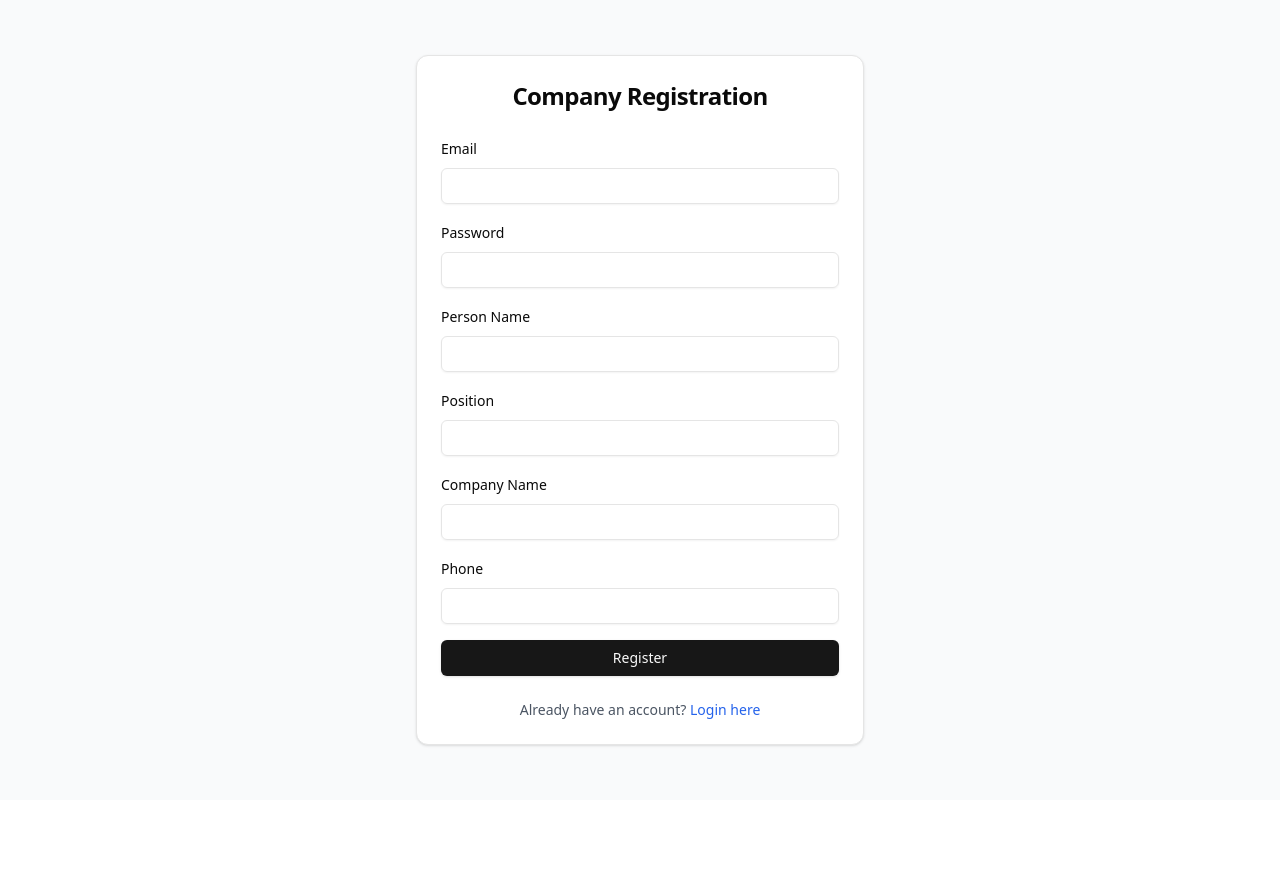
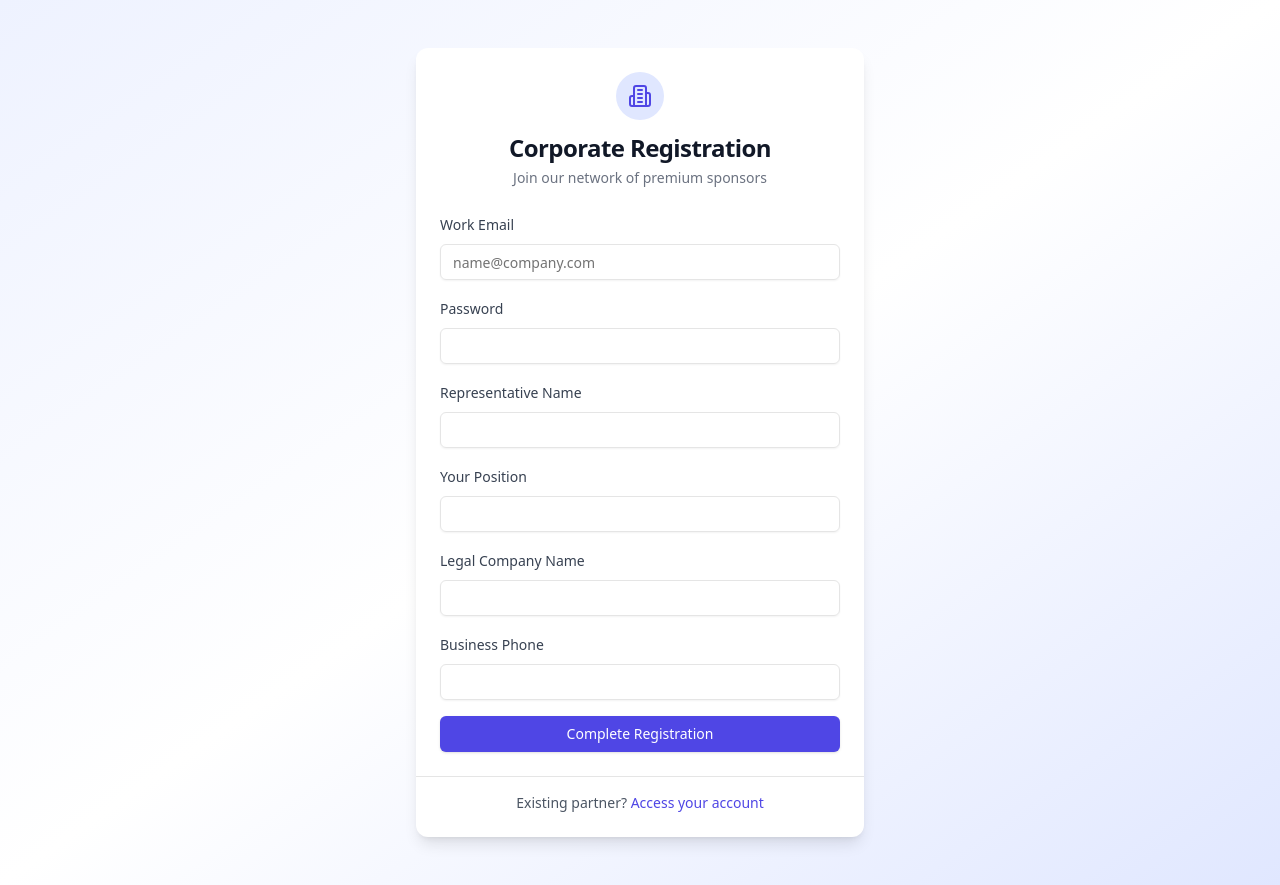
Before and after one commit to aarushroyy/sponsync, a Next.js app: page /auth/company/register in a window 1280 px wide. Before the commit the page ends 800 px from the top, so only its background shows below. Built offline with nearby package versions, Linux system fonts and the light colour scheme.

Commit message:
feat: company ui

```diff
--- a/src/app/auth/company/login/page.tsx
+++ b/src/app/auth/company/login/page.tsx
@@ -5,11 +5,11 @@ import { useMutation } from "@tanstack/react-query";
 import { useRouter } from "next/navigation";
 import { Alert, AlertDescription } from "@/components/ui/alert";
 import { Button } from "@/components/ui/button";
-import { Card, CardHeader, CardTitle, CardContent, CardFooter } from "@/components/ui/card";
+import { Card, CardHeader, CardTitle, CardContent, CardFooter, CardDescription } from "@/components/ui/card";
+import { Loader2, Briefcase } from "lucide-react";
 import { Input } from "@/components/ui/input";
 import { Label } from "@/components/ui/label";
 import Link from "next/link";
-import { Loader2 } from "lucide-react";
 import { LoginData } from "@/app/types/companyAuth";
 import { validateEmail, validatePassword } from "@/app/lib/authValidation";
 
@@ -56,73 +56,161 @@ export default function CompanyLoginPage() {
     }
   };
 
+//   return (
+//     <div className="min-h-screen flex items-center justify-center bg-gray-50 py-12 px-4 sm:px-6 lg:px-8">
+//       <Card className="w-full max-w-md">
+//         <CardHeader>
+//           <CardTitle className="text-2xl font-bold text-center">Company Login</CardTitle>
+//         </CardHeader>
+//         <CardContent>
+//           <form onSubmit={handleSubmit} className="space-y-4">
+//             <div className="space-y-2">
+//               <Label htmlFor="email">Email</Label>
+//               <Input
+//                 id="email"
+//                 name="email"
+//                 type="email"
+//                 value={loginData.email}
+//                 onChange={(e) => setLoginData(prev => ({ ...prev, email: e.target.value }))}
+//                 className={errors.email ? "border-red-500" : ""}
+//               />
+//               {errors.email && (
+//                 <p className="text-sm text-red-500">{errors.email}</p>
+//               )}
+//             </div>
+
+//             <div className="space-y-2">
+//               <Label htmlFor="password">Password</Label>
+//               <Input
+//                 id="password"
+//                 name="password"
+//                 type="password"
+//                 value={loginData.password}
+//                 onChange={(e) => setLoginData(prev => ({ ...prev, password: e.target.value }))}
+//                 className={errors.password ? "border-red-500" : ""}
+//               />
+//               {errors.password && (
+//                 <p className="text-sm text-red-500">{errors.password}</p>
+//               )}
+//             </div>
+
+//             <Button
+//               type="submit"
+//               className="w-full"
+//               disabled={mutation.status === "pending"}
+//             >
+//               {mutation.status === "pending" ? (
+//                 <>
+//                   <Loader2 className="mr-2 h-4 w-4 animate-spin" />
+//                   Logging in...
+//                 </>
+//               ) : (
+//                 "Login"
+//               )}
+//             </Button>
+//           </form>
+
+//           {mutation.status === "error" && (
+//             <Alert variant="destructive" className="mt-4">
+//               <AlertDescription>
+//                 {mutation.error?.message || "An error occurred"}
+//               </AlertDescription>
+//             </Alert>
+//           )}
+//         </CardContent>
+//         <CardFooter className="justify-center">
+//           <p className="text-sm text-gray-600">
+//             Dont have an account?{" "}
+//             <Link href="/auth/company/register" className="text-blue-600 hover:underline">
+//               Register here
+//             </Link>
+//           </p>
+//         </CardFooter>
+//       </Card>
+//     </div>
+//   );
+// }
+
 return (
-    <div className="min-h-screen flex items-center justify-center bg-gray-50 py-12 px-4 sm:px-6 lg:px-8">
-      <Card className="w-full max-w-md">
-        <CardHeader>
-          <CardTitle className="text-2xl font-bold text-center">Company Login</CardTitle>
+  <div className="min-h-screen flex items-center justify-center bg-gradient-to-br from-indigo-50 via-white to-indigo-100 py-12 px-4 sm:px-6 lg:px-8">
+    <Card className="w-full max-w-md shadow-lg border-0">
+      <CardHeader className="space-y-1">
+        <div className="w-full flex justify-center">
+          <div className="h-12 w-12 rounded-full bg-indigo-100 flex items-center justify-center mb-2">
+            <Briefcase className="h-6 w-6 text-indigo-600" />
+          </div>
+        </div>
+        <CardTitle className="text-2xl font-bold text-center text-gray-900">
+          Company Portal Login
+        </CardTitle>
+        <CardDescription className="text-center text-gray-500">
+          Access your corporate sponsorship dashboard
+        </CardDescription>
       </CardHeader>
       <CardContent>
         <form onSubmit={handleSubmit} className="space-y-4">
           <div className="space-y-2">
-              <Label htmlFor="email">Email</Label>
+            <Label htmlFor="email" className="text-gray-700">Work Email</Label>
             <Input
               id="email"
-                name="email"
               type="email"
               value={loginData.email}
               onChange={(e) => setLoginData(prev => ({ ...prev, email: e.target.value }))}
-                className={errors.email ? "border-red-500" : ""}
+              className={`focus-visible:ring-indigo-500 ${errors.email ? "border-red-500" : ""}`}
+              placeholder="name@company.com"
             />
-              {errors.email && (
-                <p className="text-sm text-red-500">{errors.email}</p>
-              )}
+            {errors.email && <p className="text-sm text-red-500 mt-1">{errors.email}</p>}
           </div>
 
           <div className="space-y-2">
-              <Label htmlFor="password">Password</Label>
+            <div className="flex items-center justify-between">
+              <Label htmlFor="password" className="text-gray-700">Password</Label>
+              <Link
+                href="/auth/forgot-password"
+                className="text-sm text-indigo-600 hover:text-indigo-700 hover:underline"
+              >
+                Forgot password?
+              </Link>
+            </div>
             <Input
               id="password"
-                name="password"
               type="password"
               value={loginData.password}
               onChange={(e) => setLoginData(prev => ({ ...prev, password: e.target.value }))}
-                className={errors.password ? "border-red-500" : ""}
+              className={`focus-visible:ring-indigo-500 ${errors.password ? "border-red-500" : ""}`}
+              placeholder="••••••••"
             />
-              {errors.password && (
-                <p className="text-sm text-red-500">{errors.password}</p>
-              )}
+            {errors.password && <p className="text-sm text-red-500 mt-1">{errors.password}</p>}
           </div>
 
           <Button
             type="submit"
-              className="w-full"
-              disabled={mutation.status === "pending"}
+            className="w-full bg-indigo-600 hover:bg-indigo-700 text-white font-medium py-2 px-4 rounded-md transition-colors"
+            disabled={mutation.isPending}
           >
-              {mutation.status === "pending" ? (
+            {mutation.isPending ? (
               <>
                 <Loader2 className="mr-2 h-4 w-4 animate-spin" />
-                  Logging in...
+                Securing Access...
               </>
-              ) : (
-                "Login"
-              )}
+            ) : "Enter Dashboard"}
           </Button>
         </form>
 
-          {mutation.status === "error" && (
+        {mutation.isError && (
           <Alert variant="destructive" className="mt-4">
-              <AlertDescription>
-                {mutation.error?.message || "An error occurred"}
-              </AlertDescription>
+            <AlertDescription>{mutation.error.message}</AlertDescription>
           </Alert>
         )}
       </CardContent>
-        <CardFooter className="justify-center">
+      <CardFooter className="justify-center border-t pt-4">
         <p className="text-sm text-gray-600">
-            Dont have an account?{" "}
-            <Link href="/auth/company/register" className="text-blue-600 hover:underline">
-              Register here
+          New to the platform?{" "}
+          <Link
+            href="/auth/company/register"
+            className="font-medium text-indigo-600 hover:text-indigo-700 hover:underline"
+          >
+            Create corporate account
           </Link>
         </p>
       </CardFooter>
--- a/src/app/auth/company/register/page.tsx
+++ b/src/app/auth/company/register/page.tsx
@@ -5,11 +5,11 @@ import { useMutation } from "@tanstack/react-query";
 import { useRouter } from "next/navigation";
 import { Alert, AlertDescription } from "@/components/ui/alert";
 import { Button } from "@/components/ui/button";
-import { Card, CardHeader, CardTitle, CardContent, CardFooter } from "@/components/ui/card";
+import { Card, CardHeader, CardTitle, CardContent, CardFooter, CardDescription } from "@/components/ui/card";
 import { Input } from "@/components/ui/input";
 import { Label } from "@/components/ui/label";
 import Link from "next/link";
-import { Loader2 } from "lucide-react";
+import { Loader2, Building2 } from "lucide-react";
 import { RegisterData } from "@/app/types/companyAuth";
 import { validateEmail, validatePassword, validateRequired } from "@/app/lib/authValidation";
 
@@ -69,69 +69,147 @@ export default function CompanyRegisterPage() {
     }
   };
 
-  const formFields = [
-    { name: 'email', label: 'Email', type: 'email' },
-    { name: 'password', label: 'Password', type: 'password' },
-    { name: 'personName', label: 'Person Name', type: 'text' },
-    { name: 'position', label: 'Position', type: 'text' },
-    { name: 'companyName', label: 'Company Name', type: 'text' },
-    { name: 'phone', label: 'Phone', type: 'tel' },
-  ];
+  // const formFields = [
+  //   { name: 'email', label: 'Email', type: 'email' },
+  //   { name: 'password', label: 'Password', type: 'password' },
+  //   { name: 'personName', label: 'Person Name', type: 'text' },
+  //   { name: 'position', label: 'Position', type: 'text' },
+  //   { name: 'companyName', label: 'Company Name', type: 'text' },
+  //   { name: 'phone', label: 'Phone', type: 'tel' },
+  // ];
+
+//   return (
+//     <div className="min-h-screen flex items-center justify-center bg-gray-50 py-12 px-4 sm:px-6 lg:px-8">
+//       <Card className="w-full max-w-md">
+//         <CardHeader>
+//           <CardTitle className="text-2xl font-bold text-center">Company Registration</CardTitle>
+//         </CardHeader>
+//         <CardContent>
+//           <form onSubmit={handleSubmit} className="space-y-4">
+//             {formFields.map((field) => (
+//               <div key={field.name} className="space-y-2">
+//                 <Label htmlFor={field.name}>{field.label}</Label>
+//                 <Input
+//                   id={field.name}
+//                   name={field.name}
+//                   type={field.type}
+//                   value={formData[field.name as keyof RegisterData]}
+//                   onChange={(e) => setFormData(prev => ({ ...prev, [field.name]: e.target.value }))}
+//                   className={errors[field.name as keyof RegisterData] ? "border-red-500" : ""}
+//                 />
+//                 {errors[field.name as keyof RegisterData] && (
+//                   <p className="text-sm text-red-500">{errors[field.name as keyof RegisterData]}</p>
+//                 )}
+//               </div>
+//             ))}
+
+//             <Button
+//               type="submit"
+//               className="w-full"
+//               disabled={mutation.status === "pending"}
+//             >
+//               {mutation.status === "pending" ? (
+//                 <>
+//                   <Loader2 className="mr-2 h-4 w-4 animate-spin" />
+//                   Registering...
+//                 </>
+//               ) : (
+//                 "Register"
+//               )}
+//             </Button>
+//           </form>
+
+//           {mutation.status === "error" && (
+//             <Alert variant="destructive" className="mt-4">
+//               <AlertDescription>
+//                 {mutation.error?.message || "An error occurred"}
+//               </AlertDescription>
+//             </Alert>
+//           )}
+//         </CardContent>
+//         <CardFooter className="justify-center">
+//           <p className="text-sm text-gray-600">
+//             Already have an account?{" "}
+//             <Link href="/auth/company/login" className="text-blue-600 hover:underline">
+//               Login here
+//             </Link>
+//           </p>
+//         </CardFooter>
+//       </Card>
+//     </div>
+//   );
+// }
 
 return (
-    <div className="min-h-screen flex items-center justify-center bg-gray-50 py-12 px-4 sm:px-6 lg:px-8">
-      <Card className="w-full max-w-md">
-        <CardHeader>
-          <CardTitle className="text-2xl font-bold text-center">Company Registration</CardTitle>
+  <div className="min-h-screen flex items-center justify-center bg-gradient-to-br from-indigo-50 via-white to-indigo-100 py-12 px-4 sm:px-6 lg:px-8">
+    <Card className="w-full max-w-md shadow-lg border-0">
+      <CardHeader className="space-y-1">
+        <div className="w-full flex justify-center">
+          <div className="h-12 w-12 rounded-full bg-indigo-100 flex items-center justify-center mb-2">
+            <Building2 className="h-6 w-6 text-indigo-600" />
+          </div>
+        </div>
+        <CardTitle className="text-2xl font-bold text-center text-gray-900">
+          Corporate Registration
+        </CardTitle>
+        <CardDescription className="text-center text-gray-500">
+          Join our network of premium sponsors
+        </CardDescription>
       </CardHeader>
       <CardContent>
         <form onSubmit={handleSubmit} className="space-y-4">
-            {formFields.map((field) => (
-              <div key={field.name} className="space-y-2">
-                <Label htmlFor={field.name}>{field.label}</Label>
+          {[
+            { id: 'email', label: 'Work Email', type: 'email', placeholder: 'name@company.com' },
+            { id: 'password', label: 'Password', type: 'password' },
+            { id: 'personName', label: 'Representative Name', type: 'text' },
+            { id: 'position', label: 'Your Position', type: 'text' },
+            { id: 'companyName', label: 'Legal Company Name', type: 'text' },
+            { id: 'phone', label: 'Business Phone', type: 'tel' },
+          ].map((field) => (
+            <div key={field.id} className="space-y-2">
+              <Label htmlFor={field.id} className="text-gray-700">{field.label}</Label>
               <Input
-                  id={field.name}
-                  name={field.name}
+                id={field.id}
                 type={field.type}
-                  value={formData[field.name as keyof RegisterData]}
-                  onChange={(e) => setFormData(prev => ({ ...prev, [field.name]: e.target.value }))}
-                  className={errors[field.name as keyof RegisterData] ? "border-red-500" : ""}
+                value={formData[field.id as keyof RegisterData]}
+                onChange={(e) => setFormData(prev => ({ ...prev, [field.id]: e.target.value }))}
+                className={`focus-visible:ring-indigo-500 ${errors[field.id as keyof RegisterData] ? "border-red-500" : ""}`}
+                placeholder={field.placeholder}
               />
-                {errors[field.name as keyof RegisterData] && (
-                  <p className="text-sm text-red-500">{errors[field.name as keyof RegisterData]}</p>
+              {errors[field.id as keyof RegisterData] && (
+                <p className="text-sm text-red-500 mt-1">{errors[field.id as keyof RegisterData]}</p>
               )}
             </div>
           ))}
 
           <Button
             type="submit"
-              className="w-full"
-              disabled={mutation.status === "pending"}
+            className="w-full bg-indigo-600 hover:bg-indigo-700 text-white font-medium py-2 px-4 rounded-md transition-colors"
+            disabled={mutation.isPending}
           >
-              {mutation.status === "pending" ? (
+            {mutation.isPending ? (
               <>
                 <Loader2 className="mr-2 h-4 w-4 animate-spin" />
-                  Registering...
+                Establishing Partnership...
               </>
-              ) : (
-                "Register"
-              )}
+            ) : "Complete Registration"}
           </Button>
         </form>
 
-          {mutation.status === "error" && (
+        {mutation.isError && (
           <Alert variant="destructive" className="mt-4">
-              <AlertDescription>
-                {mutation.error?.message || "An error occurred"}
-              </AlertDescription>
+            <AlertDescription>{mutation.error.message}</AlertDescription>
           </Alert>
         )}
       </CardContent>
-        <CardFooter className="justify-center">
+      <CardFooter className="justify-center border-t pt-4">
         <p className="text-sm text-gray-600">
-            Already have an account?{" "}
-            <Link href="/auth/company/login" className="text-blue-600 hover:underline">
-              Login here
+          Existing partner?{" "}
+          <Link
+            href="/auth/company/login"
+            className="font-medium text-indigo-600 hover:text-indigo-700 hover:underline"
+          >
+            Access your account
           </Link>
         </p>
       </CardFooter>
```
Lines whose indentation alone changed are shown as unchanged.
